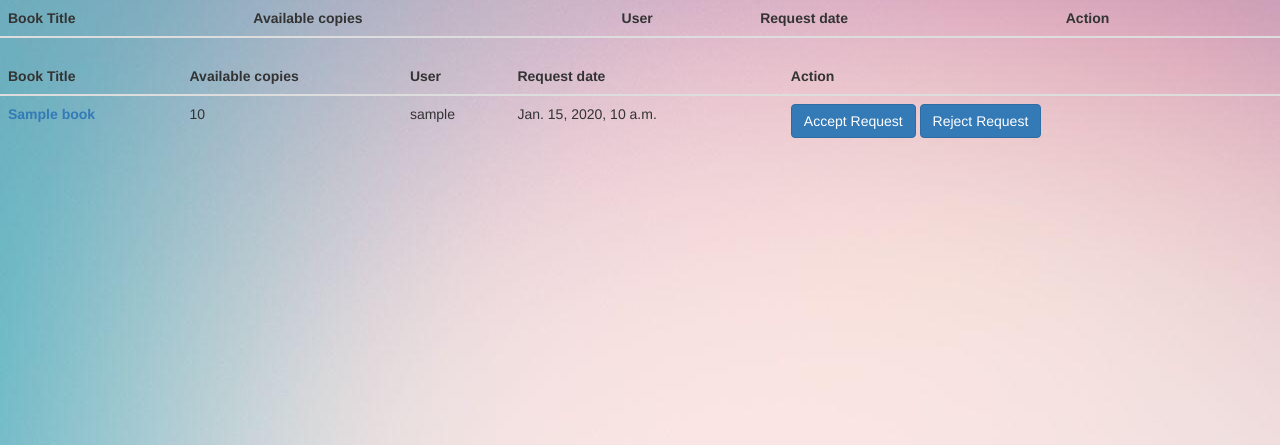
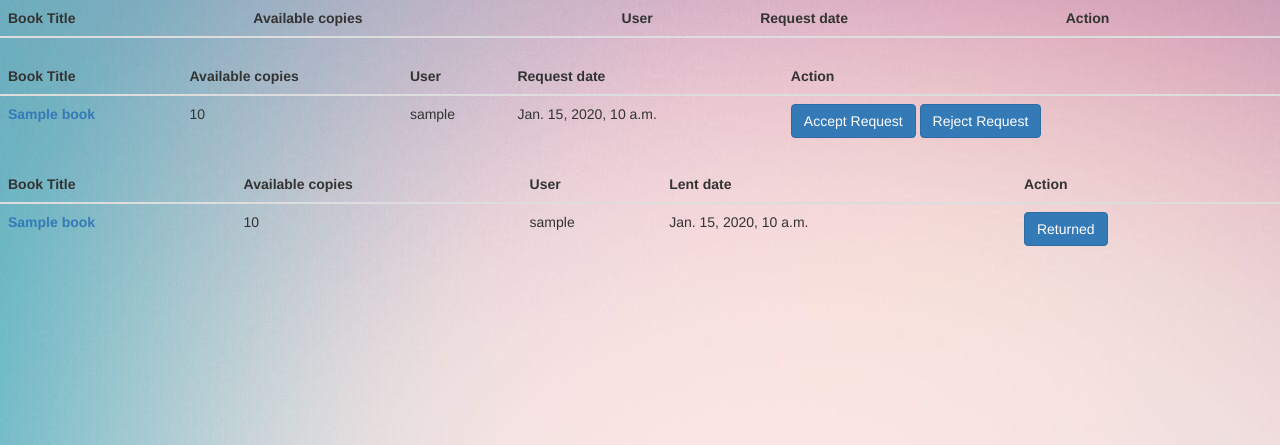
Before and after one commit to Kartik-57/DevCLub-Recruitment-Assignment, a Django app: template PartI/LibrarySystem/Books/templates/books/manage-requests.html in a window 1280 px wide. Shown: the part 50-495 px from the top of the page. Run offline with Django 3.2, Linux system fonts and the light colour scheme; the template is opened without the code that fills it: most values are stand-ins (such as "Sample title", 1, 10 or a date in 2020); lists and menus that the app fills with data are empty; some libraries are stand-ins or nearby versions.

Commit message:
added returned book option in manage request

```diff
--- a/PartI/LibrarySystem/Books/templates/books/manage-requests.html
+++ b/PartI/LibrarySystem/Books/templates/books/manage-requests.html
@@ -96,6 +96,29 @@
         });
         }
     }
+
+    function return_book(request_data) {
+        request_id = request_data;
+        var ans = confirm("Are you sure you want to reject this lend request?");
+        if (ans == true) {
+        $.ajax({
+            url: "{% url 'books:return_book' %}",
+            method: 'GET',
+            data: {
+            'request_id': request_id
+            },
+            success: function () {
+            //window.location.reload();
+            },
+            complete: function () {
+            $("#" + request_id).remove();
+            document.getElementById("flash_msg_return").style.display = "inherit";
+            var c = $("#lcount").text();
+            $("#lcount").text(c - 1);
+            }
+        });
+        }
+    }
 </script>
 
 <div class="alert alert-success" role="alert" id="flash_msg_lent" style="display: none;">
@@ -104,6 +127,10 @@
 
 <div class="alert alert-success" role="alert" id="flash_msg_reject" style="display: none;">
   Request Rejected
+</div>
+
+<div class="alert alert-success" role="alert" id="flash_msg_return" style="display: none;">
+  Request marked a Returned
 </div>
 
 <table class="table req-table">
@@ -172,4 +199,33 @@
   </tbody>
 </table>
 
+<table class="table req-table">
+  <thead>
+    <tr class="t_body1">
+      <th scope="col">Book Title</th>
+      <th scope="col">Available copies</th>
+      <th scope="col">User</th>
+      <th scope="col">Lent date</th>
+      <th scope="col">Action</th>
+      <th></th>
+    </tr>
+  </thead>
+  <tbody class="t_body1">
+    {% for req in lent %}
+    <tr id="{{ req.id }}">
+      <td>
+        <a href="{% url 'books:detail' req.book.id %}"><strong>{{ req.book.Book_Title }}</strong></a>
+      </td>
+      <td>{{ req.book.quantity }}</td>
+      <td>{{ req.user.username }}</td>
+      <td>{{ req.lent_date }}</td>
+      <td>
+        <button type="button" name="" class="btn btn-primary" value="{{req.id}}" onclick="return_book({{req.id}})">Returned</button>
+      </td>
+      <td></td>
+    </tr>
+    {% endfor %}
+  </tbody>
+</table>
+
 {% endblock %}
--- a/PartI/LibrarySystem/Books/urls.py
+++ b/PartI/LibrarySystem/Books/urls.py
@@ -23,5 +23,6 @@ urlpatterns = [
     url(r'^extend_request/$', views.extend_request, name='extend_request'),
     url(r'^accept_ext/$', views.accept_ext, name='accept_ext'),
     url(r'^reject_ext/$', views.reject_ext, name='reject_ext'),
+    url(r'^return_book/$', views.return_book, name='return_book'),
     path('admin/', admin.site.urls, name='admin'),
 ]
```
Also changed, not shown: PartI/LibrarySystem/Books/views.py (+16 -1 lines), PartI/LibrarySystem/db.sqlite3.
